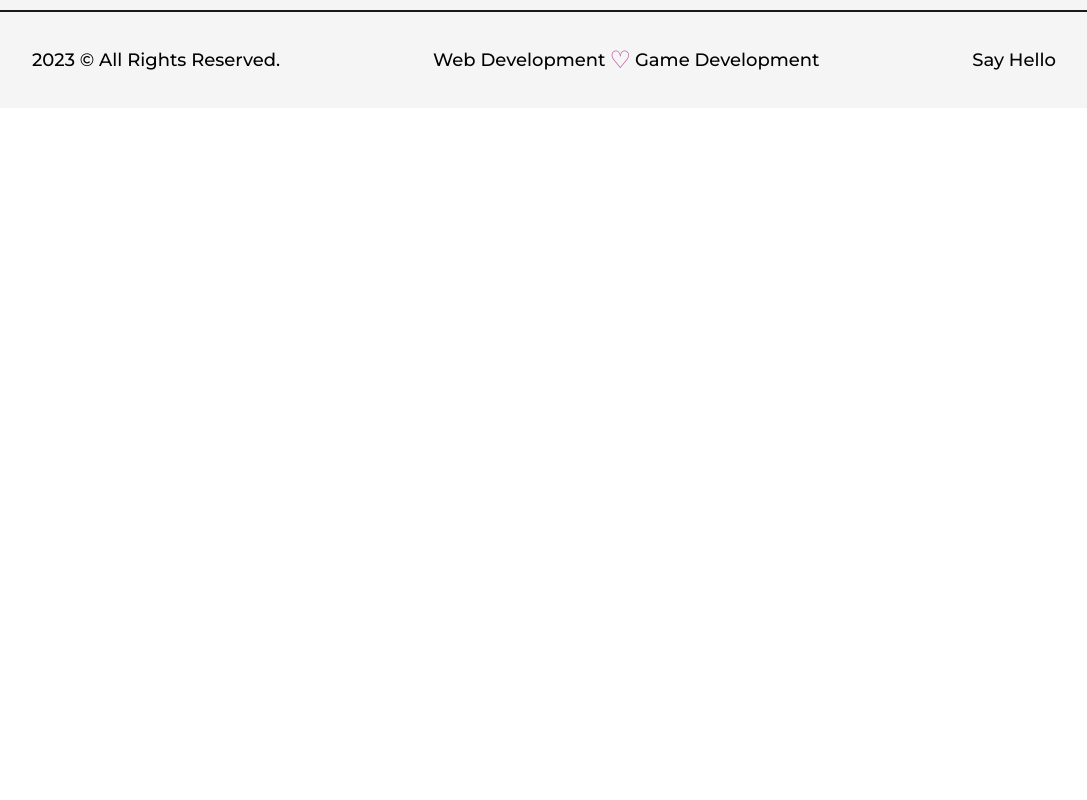
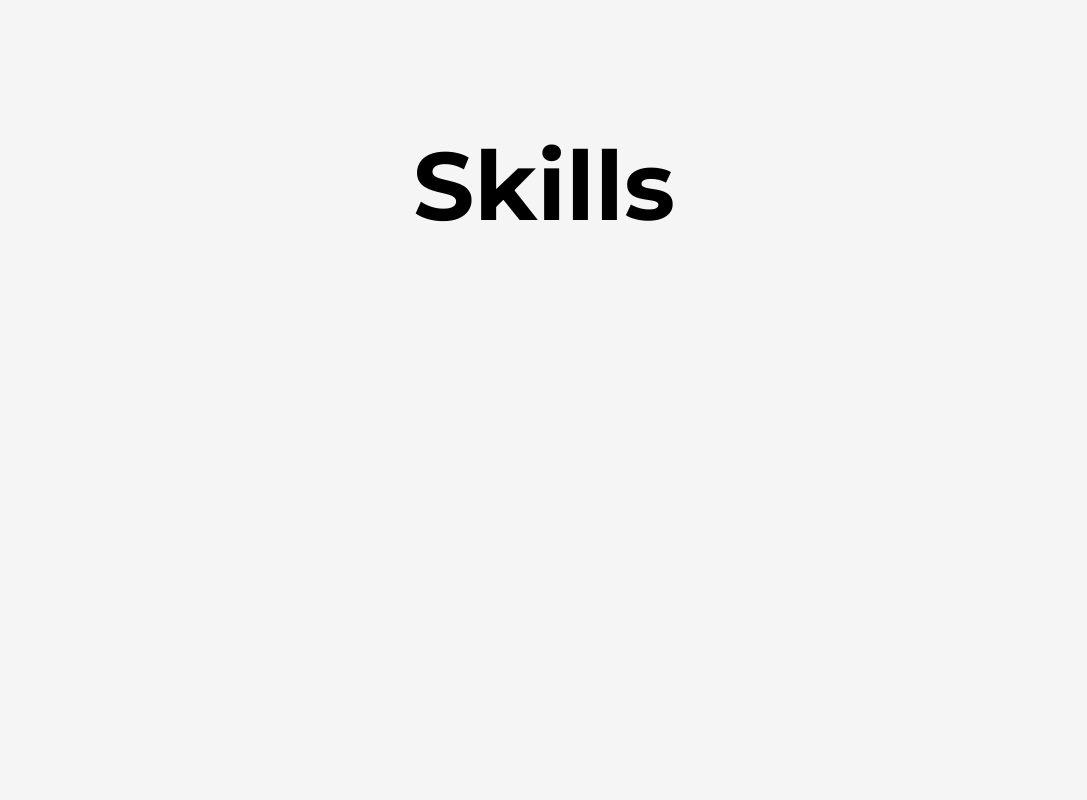
Before and after one commit to osbrown1/My-Portfolio, a Next.js app: page /about in a window 1280 px wide. Shown: the part 1100-1900 px from the top of the page, without its empty margins (96-1183 px from the left). Before the commit the page ends 1208 px from the top, so only its background shows below. Built offline with nearby package versions, Linux system fonts and the light colour scheme.

Commit message:
finished about section with good photo and about me paragraph, working on skills after adding new Skills components on same page

```diff
--- /dev/null
+++ b/src/components/Skills.js
@@ -0,0 +1,14 @@
+import React from 'react'
+
+const Skills = () => {
+  return (
+    <>
+     <h2 className='font-bold text-8xl mt-64 w-full text-center'>Skills</h2>
+     <div className='w-full h-screen relative flex items-center justify-center rounded-full'>
+
+     </div>
+    </>
+  )
+}
+
+export default Skills
--- a/src/pages/about.js
+++ b/src/pages/about.js
@@ -5,6 +5,7 @@
 import profilePic from "../../public/images/profile/Profilepic.jpg"
 import Image from 'next/image'
 import { useInView, useMotionValue, useSpring } from 'framer-motion'
+import Skills from '@/components/Skills'
 
 
 const AnimatedNumbers = ({value}) => {
@@ -95,6 +96,8 @@
       </div>
 
      </div>
+
+      <Skills />
       </Layout>
     </main>
     </>
```
